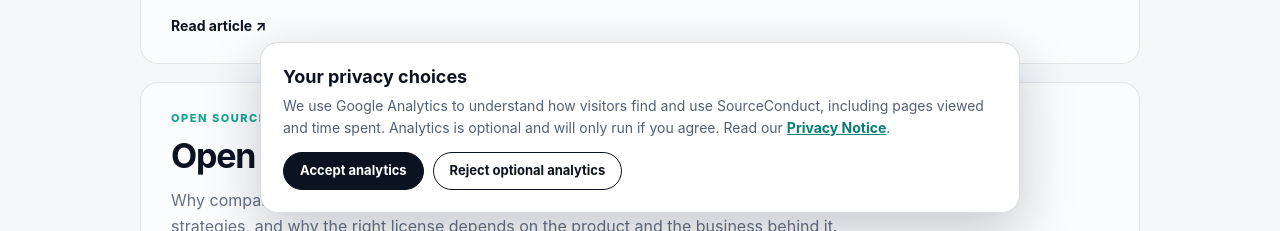
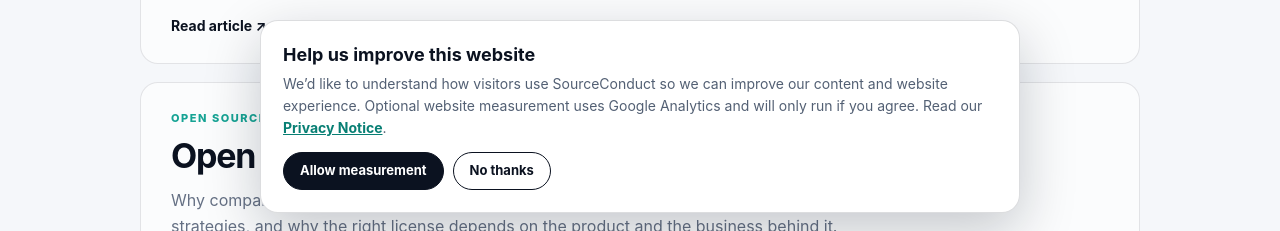
Before and after one commit to parayaparademeyenadam/sourceconduct, a plain HTML site: page insights/index.html in a window 1280 px wide. Shown: the part 569-800 px from the top of the page. Drawn offline with Linux system fonts and the light colour scheme.

Commit message:
Refine website privacy choice wording

```diff
--- a/insights/index.html
+++ b/insights/index.html
@@ -53,11 +53,11 @@
   siteMenu.querySelectorAll('a').forEach(link=>link.addEventListener('click',()=>{siteMenu.classList.remove('open');menuToggle.setAttribute('aria-expanded','false');menuToggle.setAttribute('aria-label','Open navigation menu')}));
   document.addEventListener('click',event=>{if(!siteMenu.contains(event.target)&&!menuToggle.contains(event.target)){siteMenu.classList.remove('open');menuToggle.setAttribute('aria-expanded','false');menuToggle.setAttribute('aria-label','Open navigation menu')}});
   </script><div id="sc-consent-banner" role="dialog" aria-labelledby="sc-consent-title" aria-describedby="sc-consent-description" hidden>
-<h2 id="sc-consent-title">Your privacy choices</h2>
-<p id="sc-consent-description">We use Google Analytics to understand how visitors find and use SourceConduct, including pages viewed and time spent. Analytics is optional and will only run if you agree. Read our <a href="/privacy/" class="sc-consent-more">Privacy Notice</a>.</p>
-<div class="sc-consent-actions"><button type="button" class="sc-consent-btn sc-consent-accept" id="sc-consent-accept">Accept analytics</button><button type="button" class="sc-consent-btn sc-consent-reject" id="sc-consent-reject">Reject optional analytics</button></div>
+<h2 id="sc-consent-title">Help us improve this website</h2>
+<p id="sc-consent-description">We’d like to understand how visitors use SourceConduct so we can improve our content and website experience. Optional website measurement uses Google Analytics and will only run if you agree. Read our <a href="/privacy/" class="sc-consent-more">Privacy Notice</a>.</p>
+<div class="sc-consent-actions"><button type="button" class="sc-consent-btn sc-consent-accept" id="sc-consent-accept">Allow measurement</button><button type="button" class="sc-consent-btn sc-consent-reject" id="sc-consent-reject">No thanks</button></div>
 </div>
-<button type="button" id="sc-cookie-settings" hidden aria-label="Change analytics consent">Privacy settings</button>
+<button type="button" id="sc-cookie-settings" hidden aria-label="Change privacy choices">Privacy settings</button>
 <script id="sc-consent-script">
 (function(){
 var key='sourceconduct-analytics-consent-v1',measurementId='G-7Q0NGX9WKQ';
```
